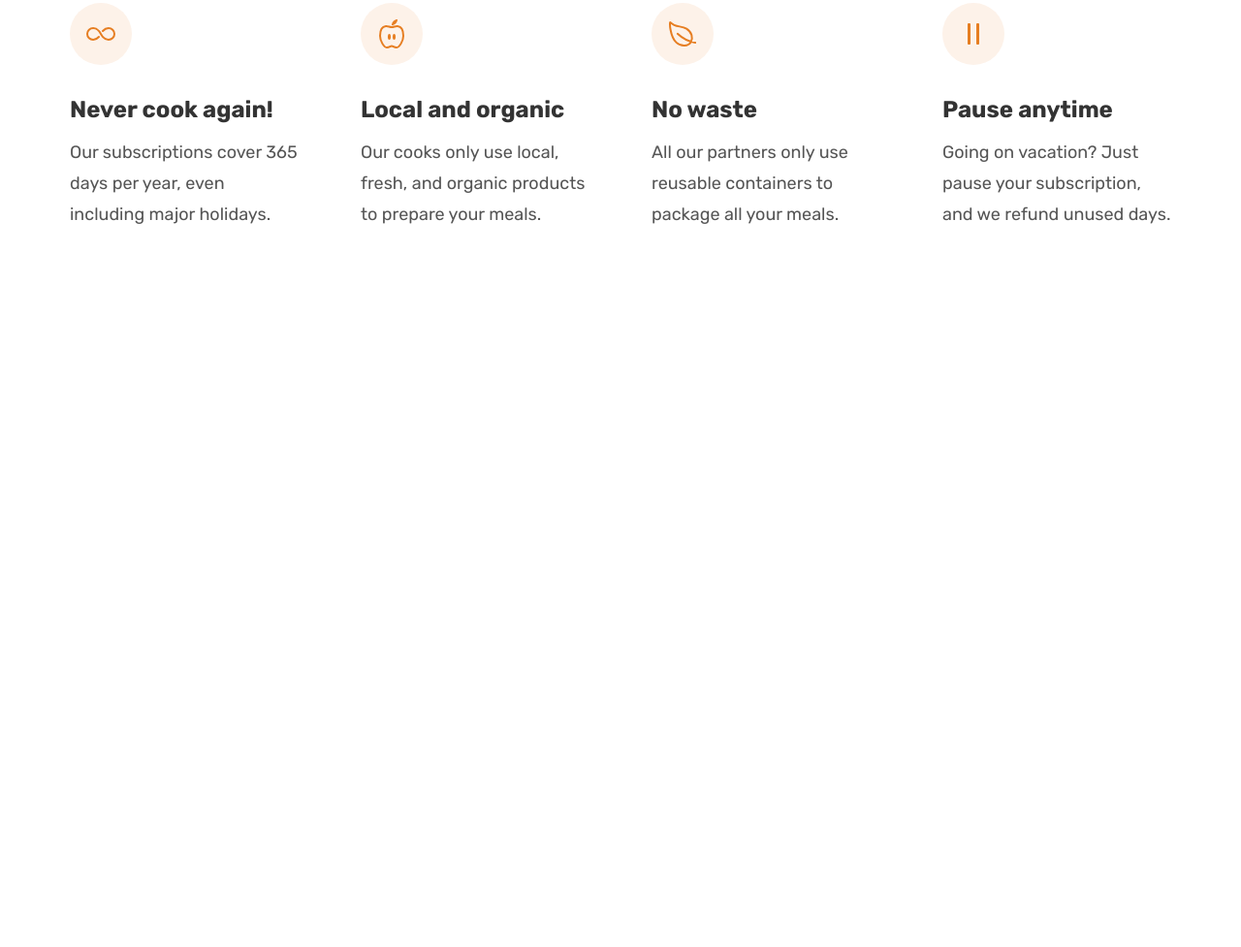
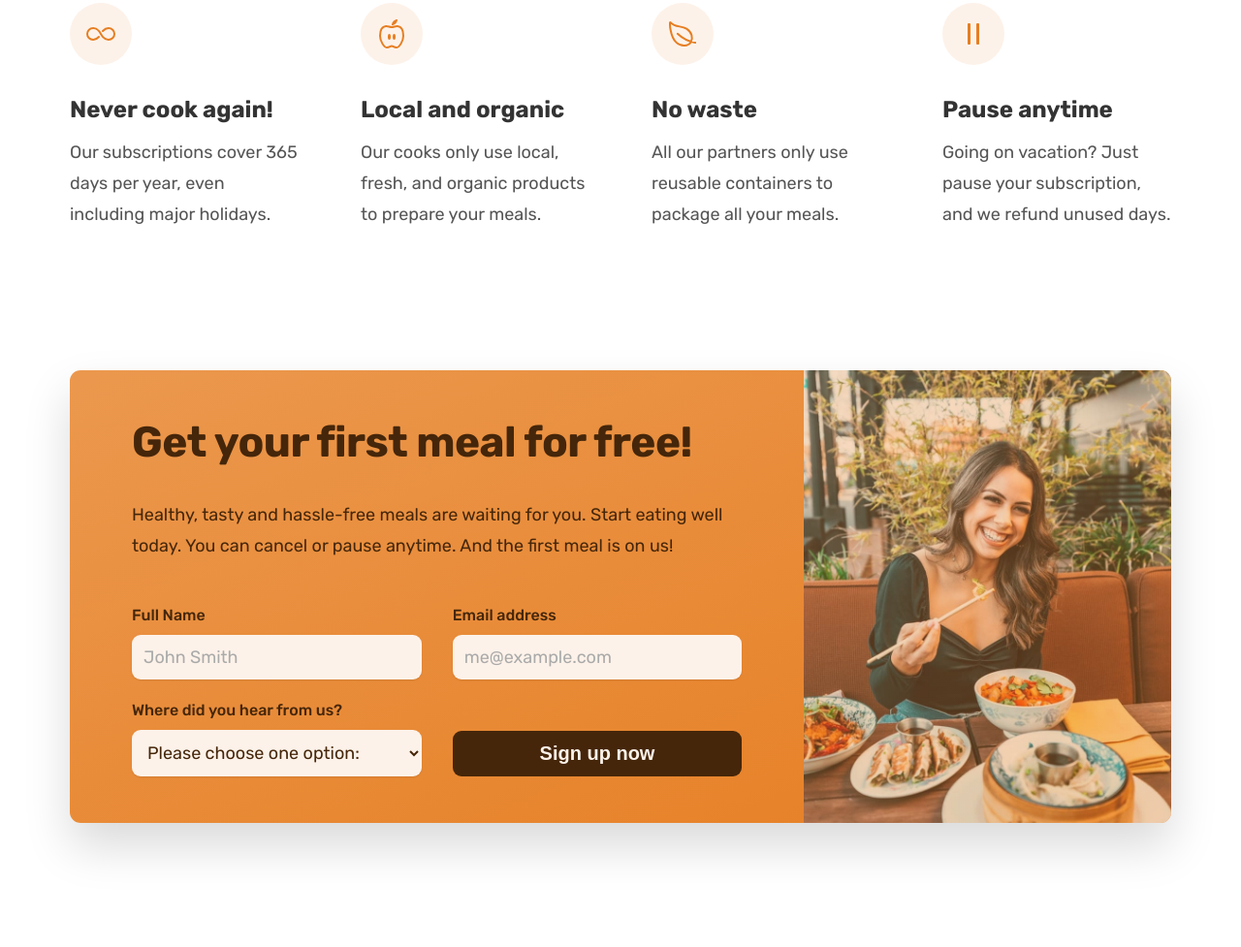
Before and after one commit to nguyenhuyhoanganh/HTML-CSS_Ominifood, a plain HTML site: page index.html in a window 1280 px wide. Shown: the part 5666-6643 px from the top of the page at 97% size. Before the commit the page ends 6000 px from the top, so only its background shows below. Drawn offline with nearby package versions, Linux system fonts and the light colour scheme.

Commit message:
Call to action section

```diff
--- a/css/general.css
+++ b/css/general.css
@@ -45,6 +45,13 @@ Medium: 11px
   padding: 0;
   margin: 0;
   box-sizing: border-box;
+}
+
+*:focus {
+  outline: none;
+  /* outline: 4px dotted #e67e22;
+  outline-offset: 8px; */
+  box-shadow: 0 0 0 0.8rem rgba(230, 125, 34, 0.5);
 }
 
 html {
@@ -137,6 +144,7 @@ body {
   margin: 0 auto;
 }
 
+.btn,
 .btn:link,
 .btn:visited {
   display: inline-block;
@@ -145,6 +153,11 @@ body {
   font-weight: 600;
   padding: 1.6rem 3.2rem;
   border-radius: 9px;
+
+  /* Only necessary for .btn */
+  border: none;
+  cursor: pointer;
+
   transition: all 0.3s;
 }
 
@@ -169,6 +182,17 @@ body {
 .btn-outline:active {
   background-color: #fdf2e9;
   box-shadow: inset 0 0 0 3px #fff;
+}
+
+.btn--form {
+  background-color: #45260a;
+  color: #fdf2e9;
+  padding: 1.2rem;
+}
+
+.btn--form:hover {
+  background-color: #fdf2e9;
+  color: #45260a;
 }
 
 .link:link,
--- a/css/style.css
+++ b/css/style.css
@@ -477,3 +477,90 @@
   font-size: 1.8rem;
   line-height: 1.8;
 }
+
+/* =========================== */
+/* CTA SECTION */
+/* =========================== */
+
+.section-cta {
+  padding: 4.8rem 0 12.8rem;
+}
+
+.cta {
+  display: grid;
+  grid-template-columns: 2fr 1fr;
+  background-image: linear-gradient(to right bottom, #eb984e, #e67e22);
+  box-shadow: 0 2.4rem 4.8rem rgba(0, 0, 0, 0.15);
+  border-radius: 11px;
+  overflow: hidden;
+  /* height: 50rem; */
+}
+
+.cta-text-box {
+  padding: 4.8rem 6.4rem;
+  color: #45260a;
+}
+
+.cta .heading-secondary {
+  /* color: #45260a; */
+  color: inherit;
+  margin-bottom: 3.2rem;
+}
+
+.cta-text {
+  font-size: 1.8rem;
+  line-height: 1.8;
+  margin-bottom: 4.8rem;
+}
+
+.cta-img-box {
+  background-image: linear-gradient(
+      to right bottom,
+      rgba(235, 151, 78, 0.35),
+      rgba(230, 125, 34, 0.35)
+    ),
+    url("../img/eating.jpg");
+  background-size: cover;
+  background-position: center;
+}
+
+.cta-form {
+  display: grid;
+  grid-template-columns: 1fr 1fr;
+  column-gap: 3.2rem;
+  row-gap: 2.4rem;
+}
+
+.cta-form label {
+  display: block;
+  font-size: 1.6rem;
+  font-weight: 500;
+  margin-bottom: 1.2rem;
+}
+
+.cta-form input,
+.cta-form select {
+  width: 100%;
+  padding: 1.2rem;
+  font-size: 1.8rem;
+  /* make input inherit font-family from .body */
+  font-family: inherit;
+  color: inherit;
+  border: none;
+  background-color: #fdf2e9;
+  border-radius: 9px;
+  box-shadow: 0 1px 2px rgba(0, 0, 0, 0.1);
+}
+
+.cta-form input::placeholder {
+  color: #aaa;
+}
+
+.cta-form button {
+  align-self: end;
+}
+
+.cta *:focus {
+  outline: none;
+  box-shadow: 0 0 0 0.8rem rgba(253, 242, 233, 0.5);
+}
--- a/index.html
+++ b/index.html
@@ -506,6 +506,60 @@
           </div>
         </div>
       </section>
+
+      <section class="section-cta">
+        <div class="container">
+          <div class="cta">
+            <div class="cta-text-box">
+              <h2 class="heading-secondary">Get your first meal for free!</h2>
+              <p class="cta-text">
+                Healthy, tasty and hassle-free meals are waiting for you. Start
+                eating well today. You can cancel or pause anytime. And the
+                first meal is on us!
+              </p>
+              <form action="#" class="cta-form">
+                <div>
+                  <label for="full-name">Full Name</label>
+                  <input
+                    type="text"
+                    name="full-name"
+                    id="full-name"
+                    placeholder="John Smith"
+                    required
+                  />
+                </div>
+                <div>
+                  <label for="email">Email address</label>
+                  <input
+                    type="email"
+                    name="email"
+                    id="email"
+                    placeholder="me@example.com"
+                    required
+                  />
+                </div>
+                <div>
+                  <label for="select-where">Where did you hear from us?</label>
+                  <select id="select-where" name="select-where" required="">
+                    <option value="">Please choose one option:</option>
+                    <option value="friends">Friends and family</option>
+                    <option value="youtube">YouTube video</option>
+                    <option value="podcast">Podcast</option>
+                    <option value="ad">Facebook ad</option>
+                    <option value="others">Others</option>
+                  </select>
+                </div>
+                <button class="btn btn--form">Sign up now</button>
+              </form>
+            </div>
+            <div
+              class="cta-img-box"
+              role="img"
+              aria-label="Woman enjoy food"
+            ></div>
+          </div>
+        </div>
+      </section>
     </main>
 
     <script
```
